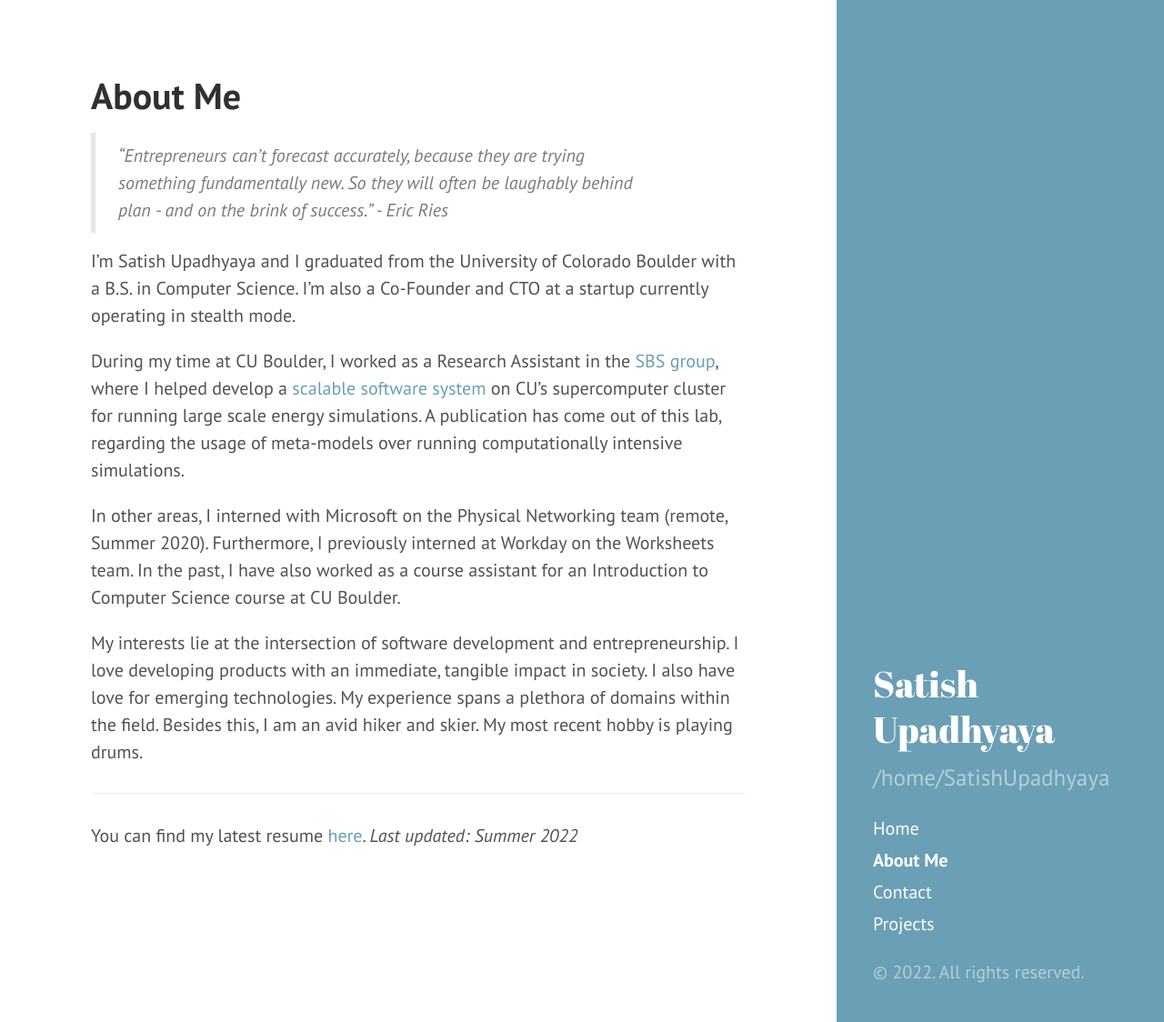
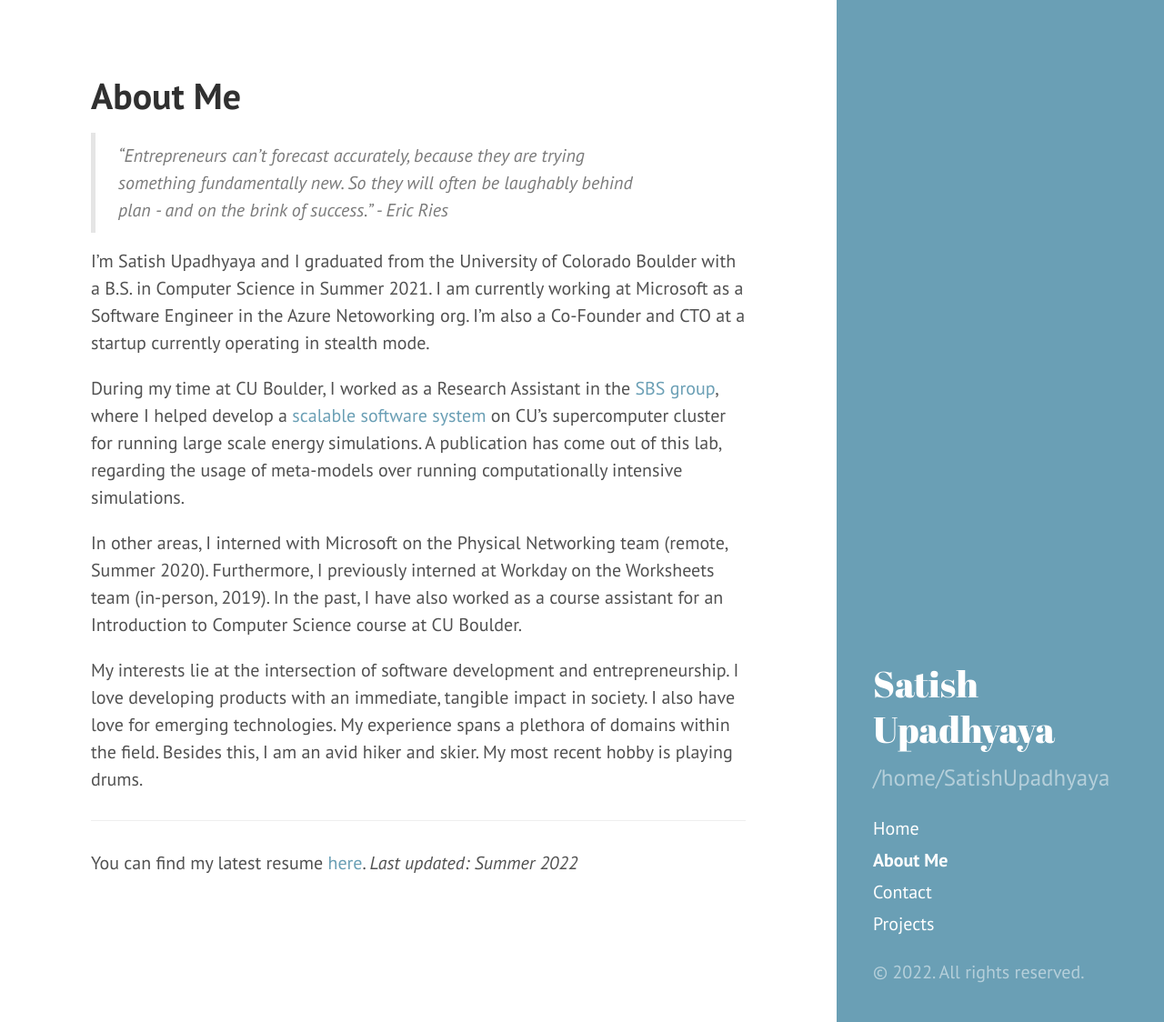
Before and after one commit to SatishUpadhyaya/satishupadhyaya.github.io, a Jekyll site: the page built from about.md, in a window 1280 px wide and 1124 px high. Shown: the whole window at 91% size. Built offline with Jekyll 4.4.1, drawn with Linux system fonts in a browser that asks for light colours.

Commit message:
minor changes

```diff
--- a/about.md
+++ b/about.md
@@ -5,11 +5,11 @@ title: About Me
 
 >_"Entrepreneurs can't forecast accurately, because they are trying something fundamentally new. So they will often be laughably behind plan - and on the brink of success." - Eric Ries_
 
-I'm Satish Upadhyaya and I graduated from the University of Colorado Boulder with a B.S. in Computer Science. I'm also a Co-Founder and CTO at a startup currently operating in stealth mode.
+I'm Satish Upadhyaya and I graduated from the University of Colorado Boulder with a B.S. in Computer Science in Summer 2021. I am currently working at Microsoft as a Software Engineer in the Azure Netoworking org. I'm also a Co-Founder and CTO at a startup currently operating in stealth mode.
 
 During my time at CU Boulder, I worked as a Research Assistant in the <a href="https://www.colorado.edu/lab/sbs/satish-upadhyaya" target="_blank">SBS group</a>, where I helped develop a <a href="https://www.colorado.edu/lab/sbs/2021/03/11/open-source-releases-our-building-energy-models-commercial-buildings-based-cbecs-data" target="_blank">scalable software system</a> on CU’s supercomputer cluster for running large scale energy simulations. A publication has come out of this lab, regarding the usage of meta-models over running computationally intensive simulations.
 
-In other areas, I interned with Microsoft on the Physical Networking team (remote, Summer 2020). Furthermore, I previously interned at Workday on the Worksheets team. In the past, I have also worked as a course assistant for an Introduction to Computer Science course at CU Boulder.
+In other areas, I interned with Microsoft on the Physical Networking team (remote, Summer 2020). Furthermore, I previously interned at Workday on the Worksheets team (in-person, 2019). In the past, I have also worked as a course assistant for an Introduction to Computer Science course at CU Boulder.
 
 My interests lie at the intersection of software development and entrepreneurship. I love developing products with an immediate, tangible impact in society. I also have love for emerging technologies. My experience spans a plethora of domains within the field. Besides this, I am an avid hiker and skier. My most recent hobby is playing drums.
 
--- a/index.html
+++ b/index.html
@@ -28,7 +28,7 @@ title: Home
   <p>
     I am a student and a software engineer.
     <ul>
-      <li style="margin-bottom: 10px;">⚙️ I am a Software Engineer at Microsoft working in Azure Networking.</li>li>
+      <li style="margin-bottom: 10px;">⚙️ I am a Software Engineer at Microsoft working in the Azure Networking org.</li>
       <li stype="margin-bottom:10px;">📓 During my undergraduate, I worked in the <a href="https://www.colorado.edu/lab/sbs/satish-upadhyaya" target="_blank">SBS group</a> as an undergraduate researcher, advised by Professor Wangda Zuo.</li>
       <li style="margin-bottom: 10px;">🦄 I previously worked at Microsoft and Workday as a SWE intern.</li>
       <li style="margin-bottom: 10px;">🧑‍💼 I’m working on a startup which is currently in a stealth mode.</li>
```
